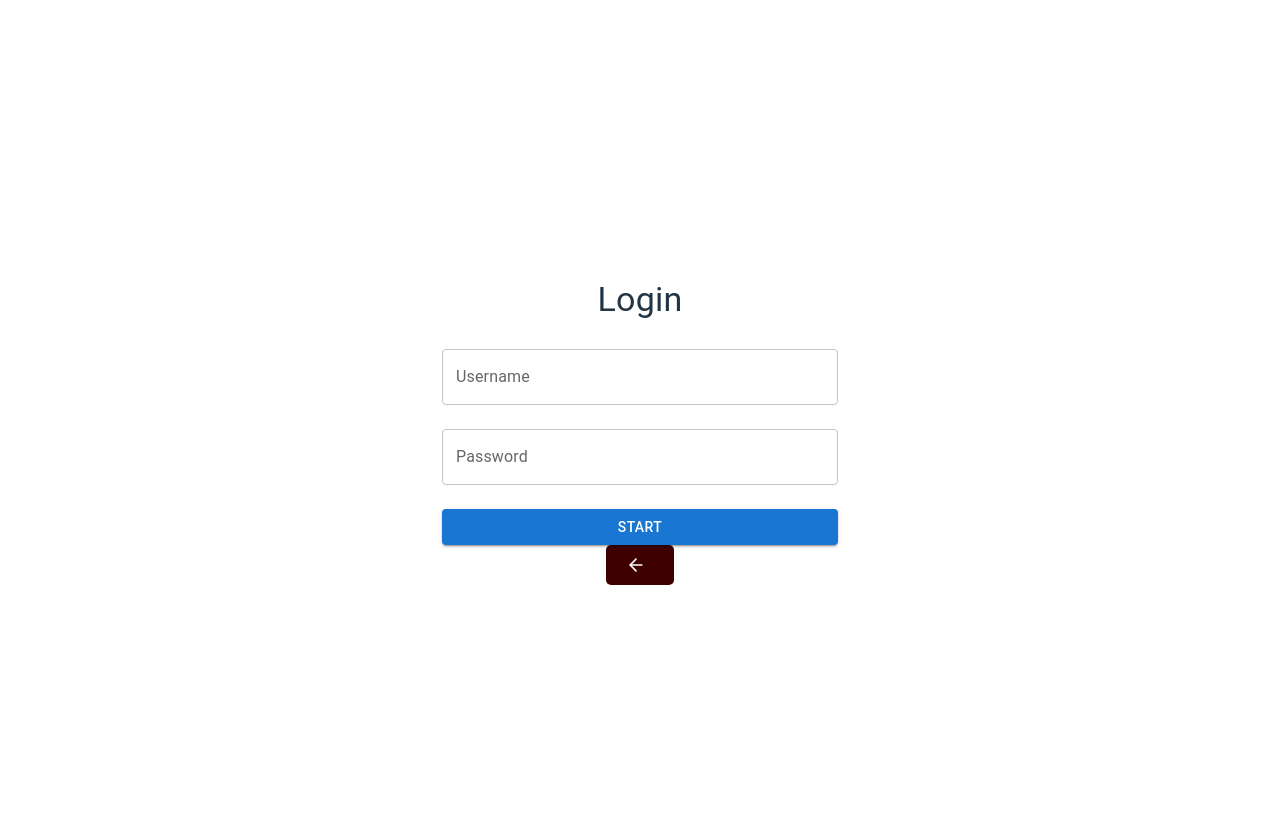
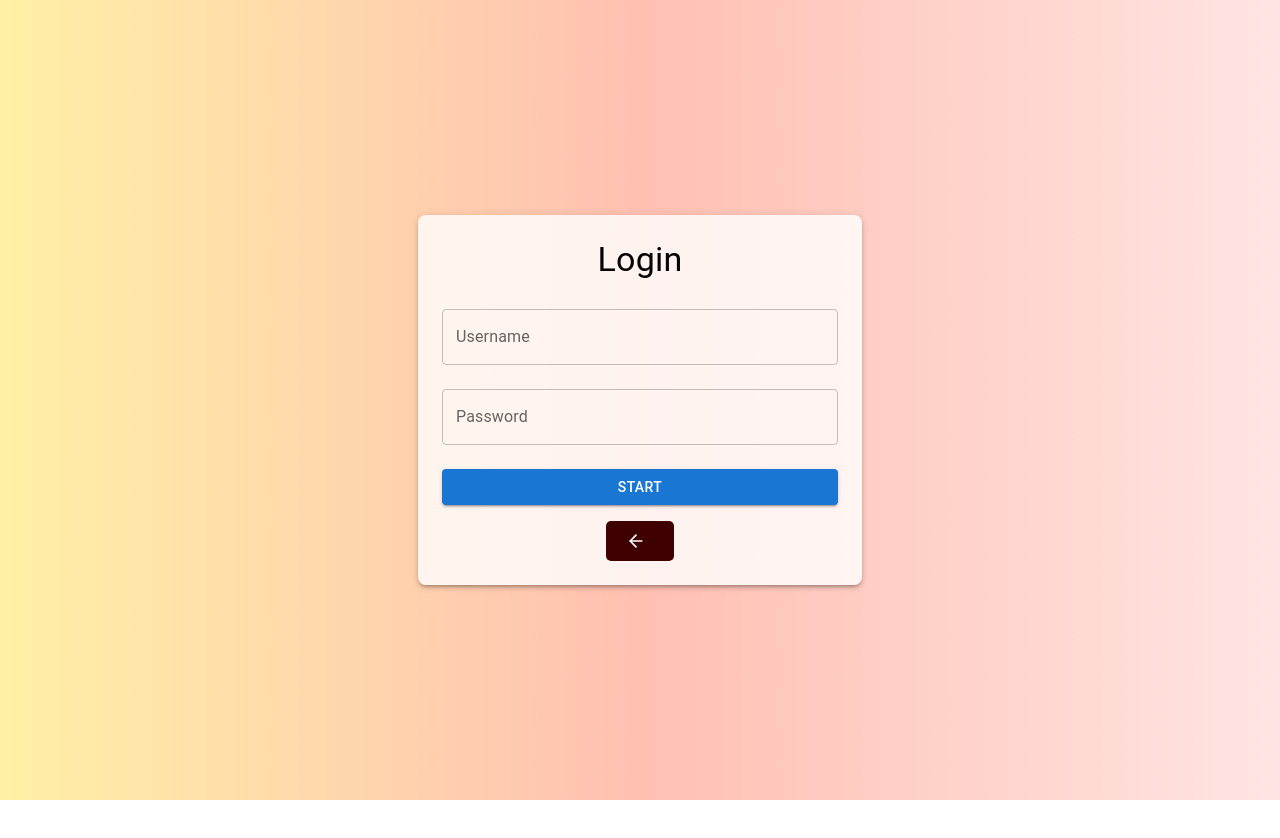
Before and after one commit to realsky146/my-triptrap-app, a React (Vite) app: page /login in a window 1280 px wide. Shown: the top 838 px of the page. Built offline with nearby package versions, Linux system fonts and the light colour scheme; a web font is replaced by a local one.

Commit message:
Update Login.tsx

```diff
--- a/src/page/login/Login.tsx
+++ b/src/page/login/Login.tsx
@@ -1,7 +1,8 @@
 import React from "react";
 import { useNavigate } from "react-router-dom";
-import { TextField, Button, Container, Typography } from "@mui/material";
+import { TextField, Button, Container, Typography, Box } from "@mui/material";
 import BackToIntroButton from "../../components/BackToIntroButton";
+import wal from "../../assets/pic/วอลเปเปอร์.png";
 
 const Login: React.FC = () => {
   const navigate = useNavigate();
@@ -11,20 +12,39 @@ const Login: React.FC = () => {
   };
 
   return (
+    <Box
+      display="flex"
+      justifyContent="center"
+      alignItems="center"
+      minHeight="100vh"
+      sx={{
+        position: "fixed",
+        top: 0,
+        left: 0,
+        width: "100%",
+        height: "100vh",
+        backgroundImage: `url(${wal})`,
+        backgroundSize: "cover",
+        backgroundPosition: "center",
+      }}
+    >
       <Container
         maxWidth="xs"
         sx={{
           display: "flex",
           flexDirection: "column",
           alignItems: "center",
-        justifyContent: "center",
-        height: "100vh",
           textAlign: "center",
+          bgcolor: "rgba(255, 255, 255, 0.8)", // พื้นหลังใสเพื่อให้อ่านง่ายขึ้น
+          p: 3,
+          borderRadius: 2,
+          boxShadow: 3,
         }}
       >
-      <Typography variant="h4" gutterBottom>
+        <Typography variant="h4" gutterBottom sx={{ color: "black" }}>
           Login
         </Typography>
+
         <TextField label="Username" variant="outlined" fullWidth margin="normal" />
         <TextField label="Password" type="password" variant="outlined" fullWidth margin="normal" />
         <Button
@@ -36,8 +56,11 @@ const Login: React.FC = () => {
         >
           START
         </Button>
+        <Box mt={2}>
           <BackToIntroButton />
+        </Box>
       </Container>
+    </Box>
   );
 };
 
```
Lines whose indentation alone changed are shown as unchanged.
